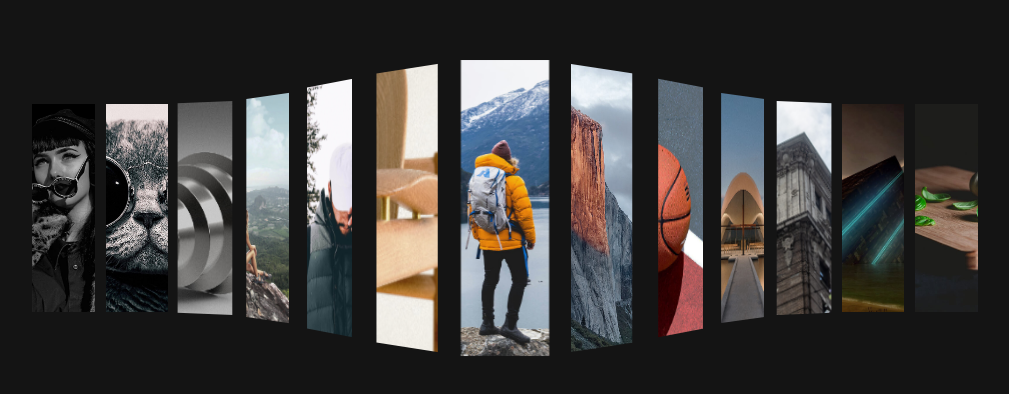
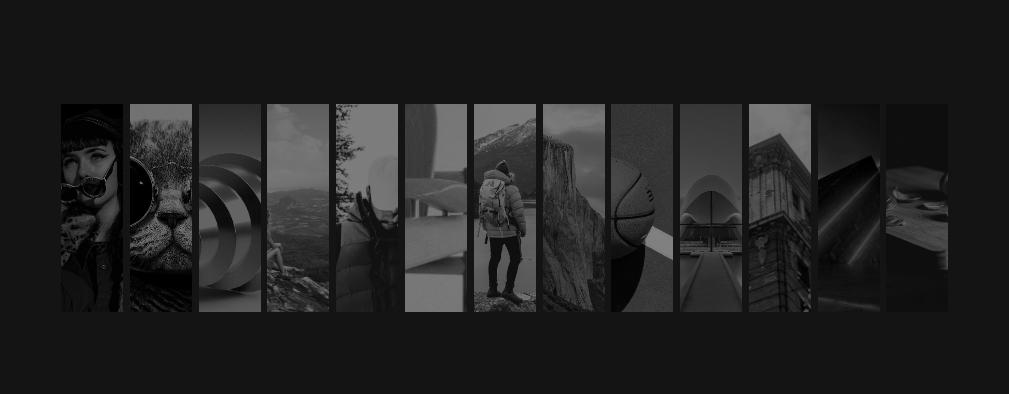
Before and after one commit to freetimezp/js-portfolio-33-img-gallery, a plain HTML site: page index.html in a window 1280 px wide. Shown: the part 192-586 px from the top of the page, without its empty margins (135-1144 px from the left). Drawn offline with Linux system fonts and the light colour scheme.

Commit message:
03. js-portfolio-33-img-gallery. Hover effect.

```diff
--- a/assets/css/style.css
+++ b/assets/css/style.css
@@ -6,6 +6,7 @@
 
 :root {
     --index: calc(1vw + 1vh);
+    --transition: cubic-bezier(.1, .7, 0, 1);
 }
 
 body {
@@ -21,8 +22,8 @@ body {
 
 .items {
     display: flex;
-    gap: 0.7rem;
-    perspective: 700px;
+    gap: 0.4rem;
+    perspective: calc(var(--index) * 35);
 }
 
 .item {
@@ -32,42 +33,64 @@ body {
     background-size: cover;
     background-position: center;
     cursor: pointer;
+    transition: transform 1.25s var(--transition), filter 3s var(--transition);
+    will-change: transform;
+    filter: grayscale() brightness(.5);
+}
+.item::after, .item::before {
+    content: '';
+    position: absolute;
+    width: 20px;
+    height: 100%;
+    right: calc(var(--index) * -1);
+}
+.item::after {
+    left: calc(var(--index) * -1);
 }
 
-.items .item.hover {
+.items .item:hover {
     transform: translateZ(calc(var(--index) * 10));
+    filter: inherit;
 }
 /* select next el */
-.items .item.hover + * {
+.items .item:hover + * {
     transform: translateZ(calc(var(--index) * 8.5)) rotateY(35deg);
     z-index: -1;
+    filter: inherit;
 }
-.items .item.hover + * + * {
+.items .item:hover + * + * {
     transform: translateZ(calc(var(--index) * 5.6)) rotateY(40deg);
     z-index: -2;
+    filter: inherit;
 }
-.items .item.hover + * + * + * {
+.items .item:hover + * + * + * {
     transform: translateZ(calc(var(--index) * 2.4)) rotateY(34deg);
     z-index: -3;
+    filter: inherit;
 }
-.items .item.hover + * + * + * + * {
+.items .item:hover + * + * + * + * {
     transform: translateZ(calc(var(--index) * 0.6)) rotateY(14deg);
     z-index: -4;
+    filter: inherit;
 }
 /* select prev el */
-.item:has(+ .hover) {
+.item:has(+ :hover) {
     transform: translateZ(calc(var(--index) * 8.5)) rotateY(-35deg);
     z-index: -1;
+    filter: inherit;
 }
-.item:has(+ * + .hover) {
+.item:has(+ * + :hover) {
     transform: translateZ(calc(var(--index) * 5.6)) rotateY(-40deg);
-    z-index: -1;
+    z-index: -2;
+    filter: inherit;
 }
-.item:has(+ * + * + .hover) {
+.item:has(+ * + * + :hover) {
     transform: translateZ(calc(var(--index) * 2.4)) rotateY(-34deg);
     z-index: -3;
+    filter: inherit;
 }
-.item:has(+ * + * + * + .hover) {
+.item:has(+ * + * + * + :hover) {
     transform: translateZ(calc(var(--index) * 0.6)) rotateY(-14deg);
     z-index: -4;
+    filter: inherit;
 }
--- a/index.html
+++ b/index.html
@@ -17,7 +17,7 @@
             <div class="item" style="background-image: url(assets/images/4.jpg)"></div>
             <div class="item" style="background-image: url(assets/images/5.jpg)"></div>
             <div class="item" style="background-image: url(assets/images/6.jpg)"></div>
-            <div class="item hover" style="background-image: url(assets/images/7.jpg)"></div>
+            <div class="item" style="background-image: url(assets/images/7.jpg)"></div>
             <div class="item" style="background-image: url(assets/images/8.jpg)"></div>
             <div class="item" style="background-image: url(assets/images/9.jpg)"></div>
             <div class="item" style="background-image: url(assets/images/10.jpg)"></div>
```
